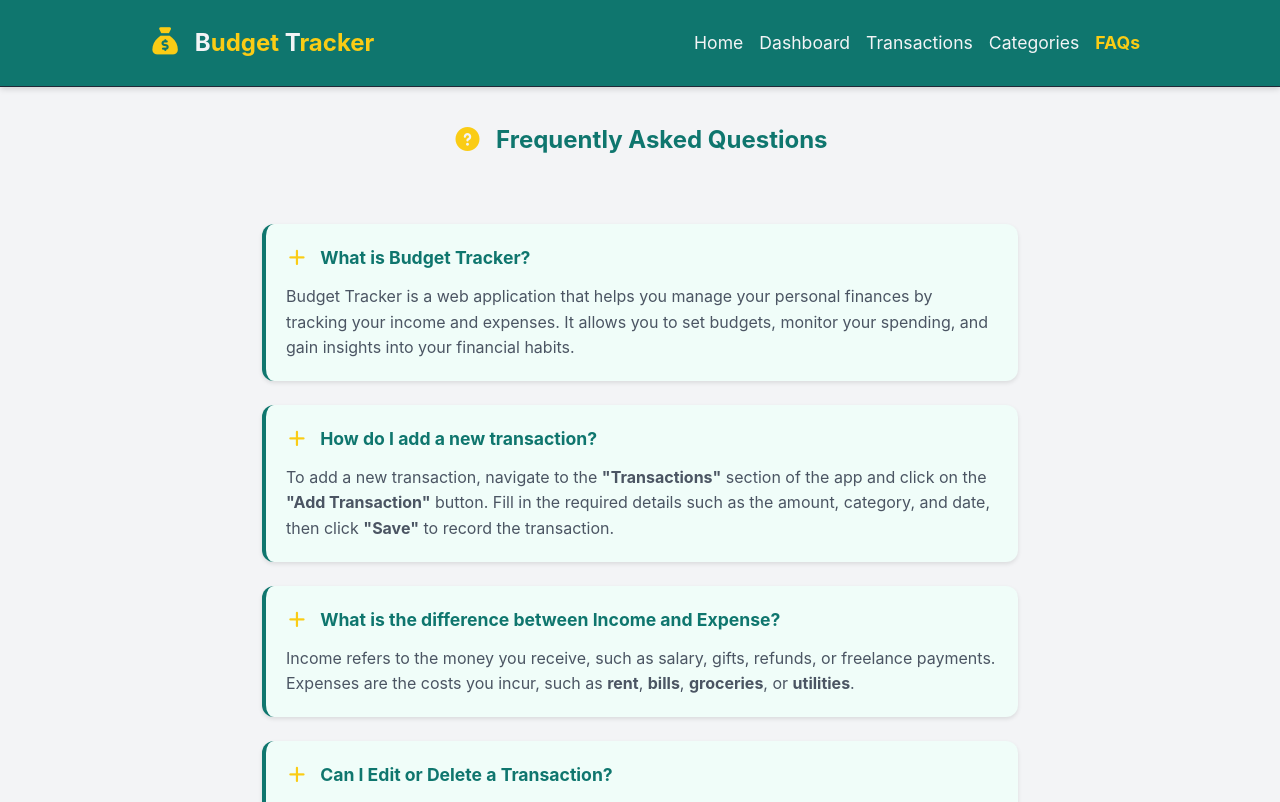
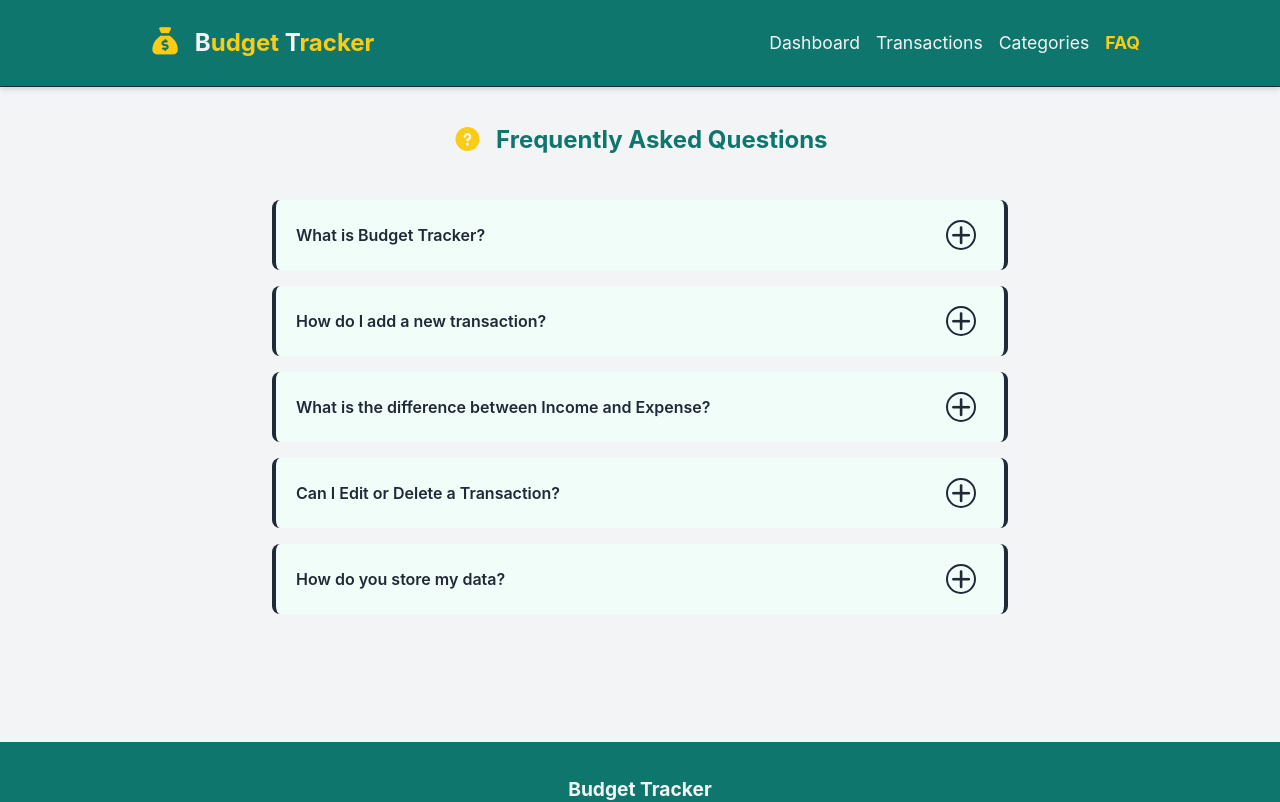
Before and after one commit to Mohd-Idris/Module-5---Framework-Project---React-JS-Next.js, a Next.js app: page /faq in a window 1280 px wide. Shown: the top 802 px of the page. Built offline with nearby package versions, Linux system fonts and the light colour scheme.

Commit message:
Convert FAQ page to interactive accordion

```diff
--- a/app/faq/page.js
+++ b/app/faq/page.js
@@ -1,81 +1,129 @@
+"use client";
+import { useState } from "react";
+
 export default function FAQPage() {
+  // State to track the active question
+  const [activeQuestion, setActiveQuestion] = useState(null);
+
+  // Function to toggle the active/deactivate question
+  const toggleQuestion = (questionId) => {
+    setActiveQuestion(activeQuestion === questionId ? null : questionId);
+  };
+
+  // FAQ data
+  const faqs = [
+    {
+      id: 1,
+      question: "What is Budget Tracker?",
+      answer: `Budget Tracker is a web application that helps you manage your personal finances by tracking your income and expenses.
+         It allows you to set budgets, monitor your spending, and gain insights into your financial habits.`,
+    },
+    {
+      id: 2,
+      question: "How do I add a new transaction?",
+      answer: `To add a new transaction, navigate to the "Transactions" section of the app and click on the "Add Transaction" button.
+         Fill in the required details such as the amount, category, and date, then click "Save" to record the transaction.`,
+    },
+    {
+      id: 3,
+      question: "What is the difference between Income and Expense?",
+      answer: `Income refers to the money you receive, such as salary, gifts, refunds, or freelance payments.
+         Expenses are the costs you incur, such as rent, bills, groceries, or utilities.`,
+    },
+    {
+      id: 4,
+      question: "Can I Edit or Delete a Transaction?",
+      answer: `Yes!, you can edit or delete a transaction at any time. Simply navigate to the "Transactions" section,
+         find the transaction you want to modify, by clicking on the "Edit" or "Delete" button.`,
+    },
+    {
+      id: 5,
+      question: "How do you store my data?",
+      answer: `Your data is stored securely in a database. We use encryption and other security measures to protect your personal information
+         and financial data. Nothing is shared with third parties.`,
+    },
+  ];
+
   return (
     <section>
-      <div className="faq-container">
+      <div
+        style={{ maxWidth: "800px", margin: "0 auto", padding: "0 2rem 4rem" }}
+      >
         <h1 className="faq-heading">
           <i className="fas fa-question-circle"></i> Frequently Asked Questions
         </h1>
-        {/* <p>This is the FAQ page.</p> */}
 
-        <div className="faq-content question-1">
-          {/* Question 1 */}
-          <h3 className="faq-sub-heading">
-            <i className="fa-solid fa-plus"></i> What is Budget Tracker?
-          </h3>
-          <p className="faq-text">
-            Budget Tracker is a web application that helps you manage your
-            personal finances by tracking your income and expenses. It allows
-            you to set budgets, monitor your spending, and gain insights into
-            your financial habits.
-          </p>
-        </div>
+        <div style={{ display: "flex", flexDirection: "column", gap: "1rem" }}>
+          {faqs.map((faq, index) => (
+            <div
+              className="faq-item"
+              key={index}
+              style={{
+                backgroundColor: "var(--light-green-bgcolor)",
+                borderRight: "4px solid var(--text-color)",
+                borderLeft: "4px solid var(--text-color)",
+                borderRadius: "8px",
+                overflow: "hidden",
+                transition: "max-height 0.3s ease-in-out",
+                cursor: "pointer",
+              }}
+            >
+              <button
+                onClick={() => toggleQuestion(index)}
+                style={{
+                  width: "100%",
+                  background: "transparent",
+                  color: "var(--light-gold-color)",
+                  padding: "1.25rem",
+                  display: "flex",
+                  alignItems: "center",
+                  justifyContent: "space-between",
+                  border: "none",
+                  textAlign: "left",
+                  fontWeight: "600",
+                  fontSize: "1rem",
+                  cursor: "pointer",
+                }}
+              >
+                {faq.question}
+                <i
+                  className={`fa-solid ${activeQuestion === index ? "fa-minus" : "fa-plus"}`}
+                  style={{
+                    background: "linear-gradient(to left, var(--accent-color))",
+                    color: "var(--text-color)",
+                    marginRight: "0.5rem",
+                    padding: "0.25rem",
+                    borderRadius: "50%",
+                    outline: "none",
+                    fontSize: "1.3rem",
+                    border: "2px solid var(--text-color)",
+                    height: "30px",
+                    width: "30px",
+                  }}
+                ></i>
+              </button>
 
-        <div className="faq-content question-2">
-          {/* Question 2 */}
-          <h3 className="faq-sub-heading">
-            <i className="fa-solid fa-plus"></i> How do I add a new transaction?
-          </h3>
-          <p className="faq-text">
-            To add a new transaction, navigate to the{" "}
-            <span className="bold">"Transactions"</span> section of the app and
-            click on the <span className="bold">"Add Transaction"</span> button.
-            Fill in the required details such as the amount, category, and date,
-            then click <span className="bold">"Save"</span> to record the
-            transaction.
-          </p>
-        </div>
-
-        <div className="faq-content question-3">
-          {/* Question 3 */}
-          <h3 className="faq-sub-heading">
-            <i className="fa-solid fa-plus"></i> What is the difference between
-            Income and Expense?
-          </h3>
-          <p className="faq-text">
-            Income refers to the money you receive, such as salary, gifts,
-            refunds, or freelance payments. Expenses are the costs you incur,
-            such as <span className="bold">rent</span>,{" "}
-            <span className="bold">bills</span>,{" "}
-            <span className="bold">groceries</span>, or{" "}
-            <span className="bold">utilities</span>.
-          </p>
-        </div>
-
-        <div className="faq-content question-4">
-          {/* Question 4 */}
-          <h3 className="faq-sub-heading">
-            <i className="fa-solid fa-plus"></i> Can I Edit or Delete a
-            Transaction?
-          </h3>
-          <p className="faq-text">
-            Yes!, you can edit or delete a transaction at any time. Simply
-            navigate to the <span className="bold">"Transactions"</span>{" "}
-            section, find the transaction you want to modify, by clicking on the{" "}
-            <span className="bold">"Edit"</span> or{" "}
-            <span className="bold">"Delete"</span> button.
-          </p>
-        </div>
-
-        <div className="faq-content question-5">
-          {/* Question 5 */}
-          <h3 className="faq-sub-heading">
-            <i className="fa-solid fa-plus"></i> How do you store my data?
-          </h3>
-          <p className="faq-text">
-            Your data is stored securely in a database. We use encryption and
-            other security measures to protect your personal information and
-            financial data. Nothing is shared with third parties.
-          </p>
+              <div
+                style={{
+                  maxHeight: activeQuestion === index ? "500px" : "0",
+                  overflow: "hidden",
+                  transition: "max-height 0.3s ease-in-out",
+                  backgroundColor: "var(--light-gold-bgcolor)",
+                }}
+              >
+                <p
+                  style={{
+                    color: "var(--sub-text-color)",
+                    padding: "0 1.25rem 1.25rem",
+                    marginTop: "0.75rem",
+                    lineHeight: "1.6",
+                  }}
+                >
+                  {faq.answer}
+                </p>
+              </div>
+            </div>
+          ))}
         </div>
       </div>
     </section>
--- a/app/globals.css
+++ b/app/globals.css
@@ -177,15 +177,16 @@ header {
   padding: 1.25rem;
   background-color: var(--light-green-bgcolor);
   border-radius: 0.75rem;
-  box-shadow: 0 2px 4px rgba(0, 0, 0, 0.1);
+  box-shadow: 0 2px 4px rgba(0, 0, 0, 0.6);
   border-left: 4px solid var(--primary-color);
 }
 
-.faq-content:hover {
+.faq-content:hover,
+.faq-item:hover {
   background-color: var(--light-gold-bgcolor);
-  border: 3px solid var(--text-color);
-  box-shadow: 5px 5px var(--light-green-bgcolor);
-  transform: scale(1.05);
+  /* border: 3px solid var(--text-color); */
+  box-shadow: 1px 1px 5px var(--light-green-bgcolor);
+  transform: scale(1.03);
   cursor: pointer;
 }
 
@@ -209,3 +210,22 @@ header {
   margin-top: 0.75rem;
   line-height: 1.6;
 }
+
+/* .faq-container-1 {
+  max-width: 800px;
+  margin: 0 auto;
+  padding: 0 2rem 4rem;
+}
+
+.faq-heading-1 {
+  text-align: center;
+  margin-bottom: 2.5rem;
+  color: var(--primary-color);
+}
+
+.faq-content-1 {
+  border-radius: 8px;
+  overflow: hidden;
+  border-left: 4px solid var(--primary-color);
+  background-color: var(--light-green-bgcolor);
+} */
--- a/app/page.js
+++ b/app/page.js
@@ -10,11 +10,11 @@ export default function Home() {
           ). Simple, Secure, and completely private.
         </p>
         <div className="home-buttons-container">
-          <a href="/dashboard" className="primary-button">
+          <a href="/transaction" className="primary-button">
             Get started
           </a>
-          <a href="/transactions" className="secondary-button">
-            Learn more
+          <a href="/faq" className="secondary-button">
+            Have a question?
           </a>
         </div>
       </div>
--- a/components/NavBar.js
+++ b/components/NavBar.js
@@ -51,16 +51,9 @@ export default function NavBar() {
             className={pathname === "/" ? "active" : ""}
             style={LinkStyle}
           >
-            Home
+            Dashboard
           </Link>
 
-          <Link
-            href="/dashboard"
-            className={pathname === "/dashboard" ? "active" : ""}
-            style={LinkStyle}
-          >
-            Dashboard
-          </Link>
           <Link
             href="/transactions"
             className={pathname === "/transactions" ? "active" : ""}
@@ -80,7 +73,7 @@ export default function NavBar() {
             className={pathname === "/faq" ? "active" : ""}
             style={LinkStyle}
           >
-            FAQs
+            FAQ
           </Link>
         </div>
       </div>
```
